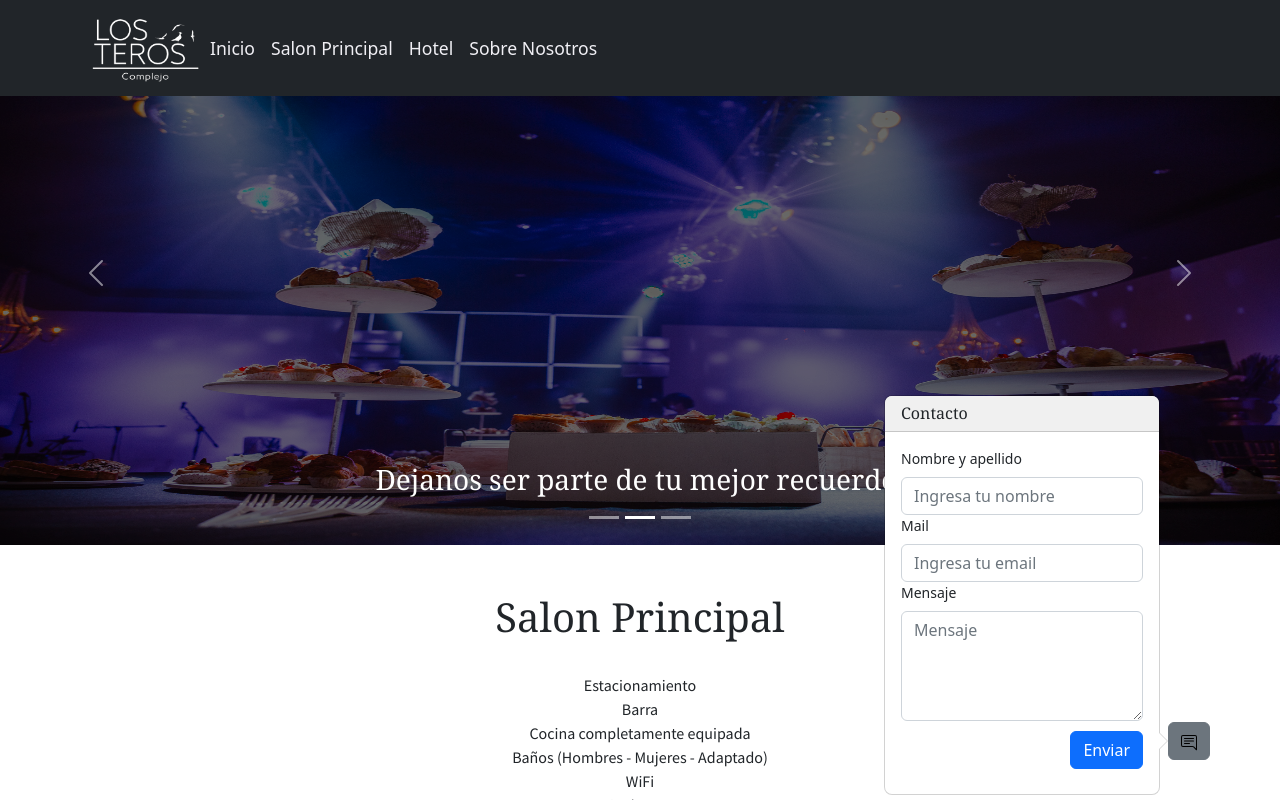
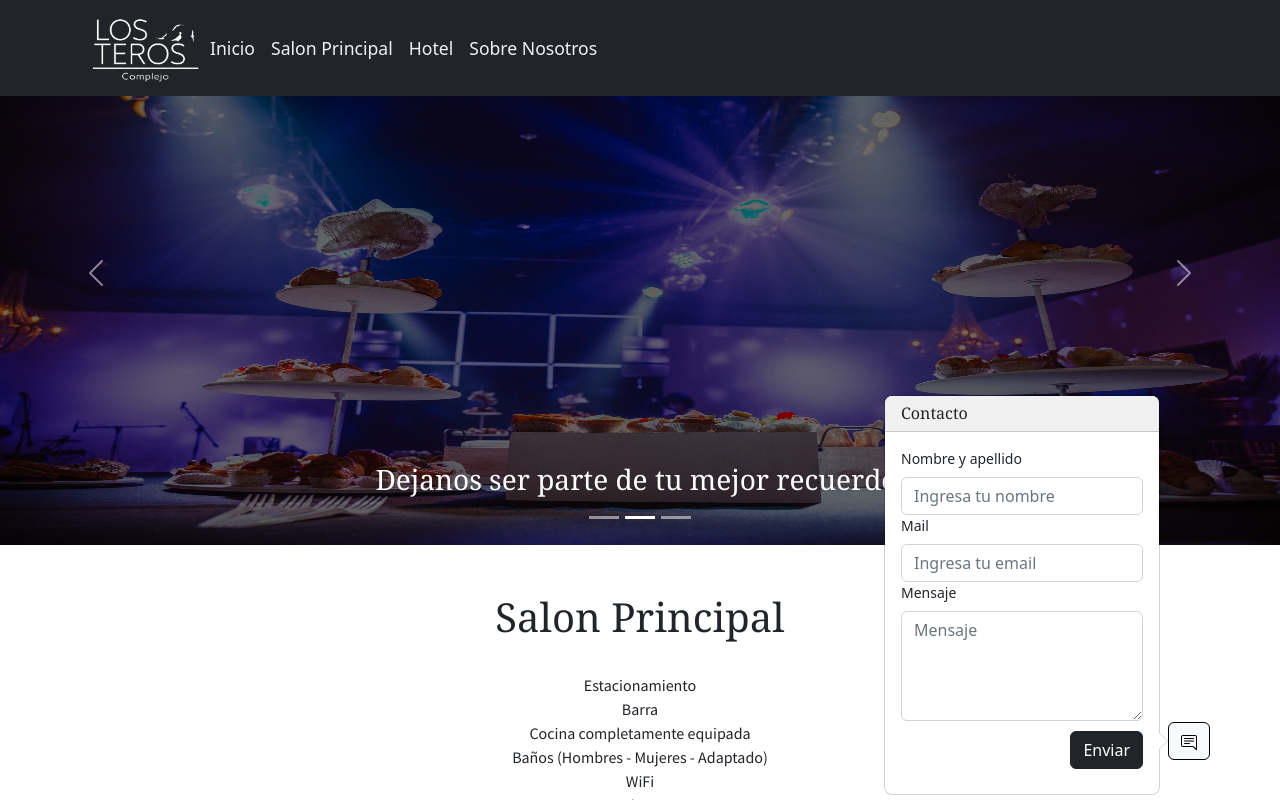
Before and after one commit to EcheCostabel/losTeros, a React (Create React App) app: page / in a window 1280 px wide. Both pictures are taken after a click on the button 1189 px from the left and 741 px from the top of the page. Shown: the top 800 px of the page. Built offline with nearby package versions, Linux system fonts and the light colour scheme.

Commit message:
Correcciones

```diff
--- a/src/components/Contact/contact.css
+++ b/src/components/Contact/contact.css
@@ -19,3 +19,7 @@
     align-content: center;
     margin-top: 10px;
 }
+
+.buttonContact{
+    border: 1px solid black;
+}
--- a/src/components/Contact/contact.js
+++ b/src/components/Contact/contact.js
@@ -60,7 +60,7 @@ export default function Contact() {
                   ></Form.Control>
                 </Form.Group>
                 <div className="button">
-                  <Button variant="primary" type="submit">
+                  <Button variant="dark" type="submit">
                     Enviar
                   </Button>
                 </div>
@@ -69,7 +69,7 @@ export default function Contact() {
           </Popover>
         }
       >
-        <Button variant="secondary">
+        <Button className="buttonContact" variant="light">
           <img src={Img}></img>
         </Button>
       </OverlayTrigger>
--- a/src/components/Footer/footer.css
+++ b/src/components/Footer/footer.css
@@ -0,0 +1,4 @@
+footer {
+    display: flex;
+    justify-content: center;
+}
--- a/src/components/Footer/footer.js
+++ b/src/components/Footer/footer.js
@@ -1,7 +1,7 @@
 import React from "react";
-import { UilInstagramAlt, UilWhatsappAlt } from '@iconscout/react-unicons'
-import logo from '../NavBar/teroo.png'
-// import logo from './logoqatar.jpg'
+import { UilInstagramAlt, UilWhatsappAlt } from "@iconscout/react-unicons";
+import logo from "../NavBar/teroo.png";
+import "./footer.css";
 
 function Footer() {
   return (
@@ -18,12 +18,12 @@ function Footer() {
               className="text-secondary text-decoration-none "
               href="/terminos"
             >
-              Terms and Condition
+              Terminos y Condiciones
             </a>
           </div>
           <div className="mb-1">
             <a className="text-secondary text-decoration-none " href="/privacy">
-              Privacy Policy
+              Politica de Privacidad
             </a>
           </div>
         </div>
@@ -31,12 +31,20 @@ function Footer() {
         <div className="col-xs-12 col-md-6 col-lg-4">
           <p className="h5 mb-3">Contacto</p>
           <div className="mb-1">
-            <a className="text-secondary text-decoration-none "  target='_blank' href="https://wa.me/3425606269">
+            <a
+              className="text-secondary text-decoration-none "
+              target="_blank"
+              href="https://wa.me/3425606269"
+            >
               <UilWhatsappAlt />
             </a>
           </div>
           <div className="mb-1">
-            <a className="text-secondary text-decoration-none" target='_blank' href="https://instagram.com/losteroscomplejo?igshid=YmMyMTA2M2Y=">
+            <a
+              className="text-secondary text-decoration-none"
+              target="_blank"
+              href="https://instagram.com/losteroscomplejo?igshid=YmMyMTA2M2Y="
+            >
               <UilInstagramAlt />
             </a>
           </div>
```
